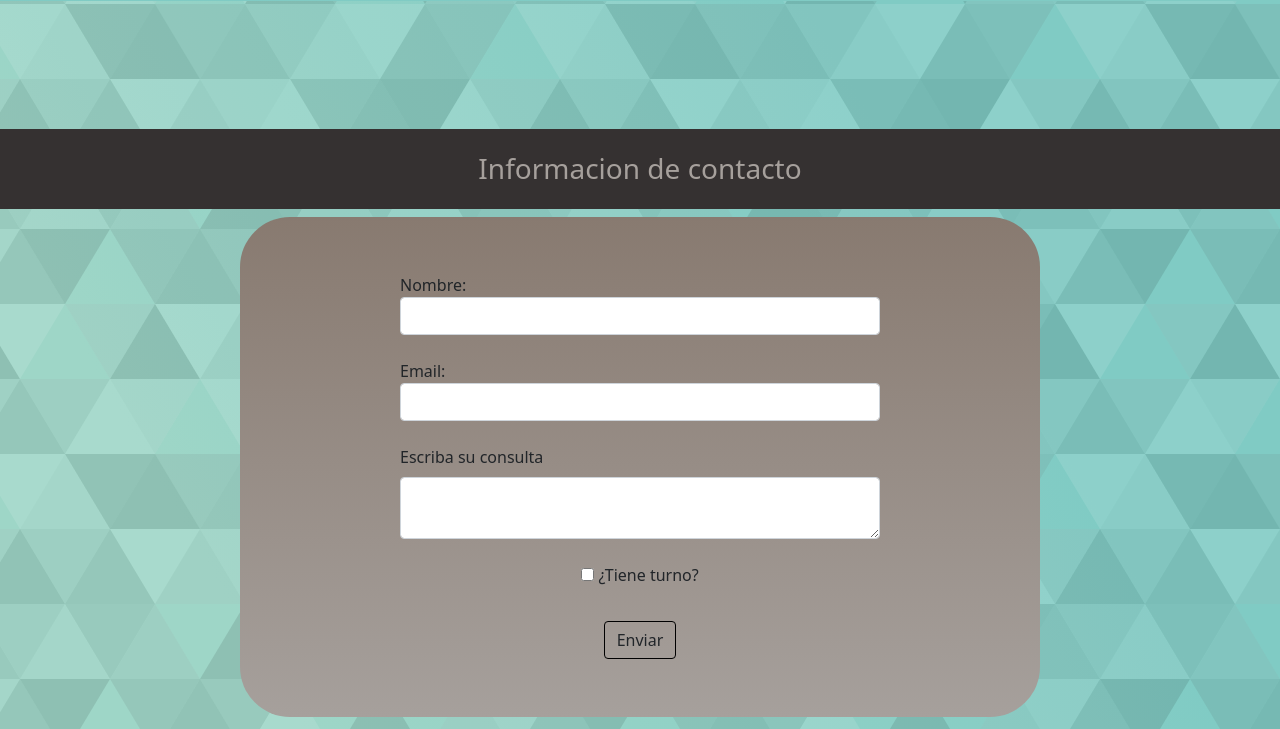
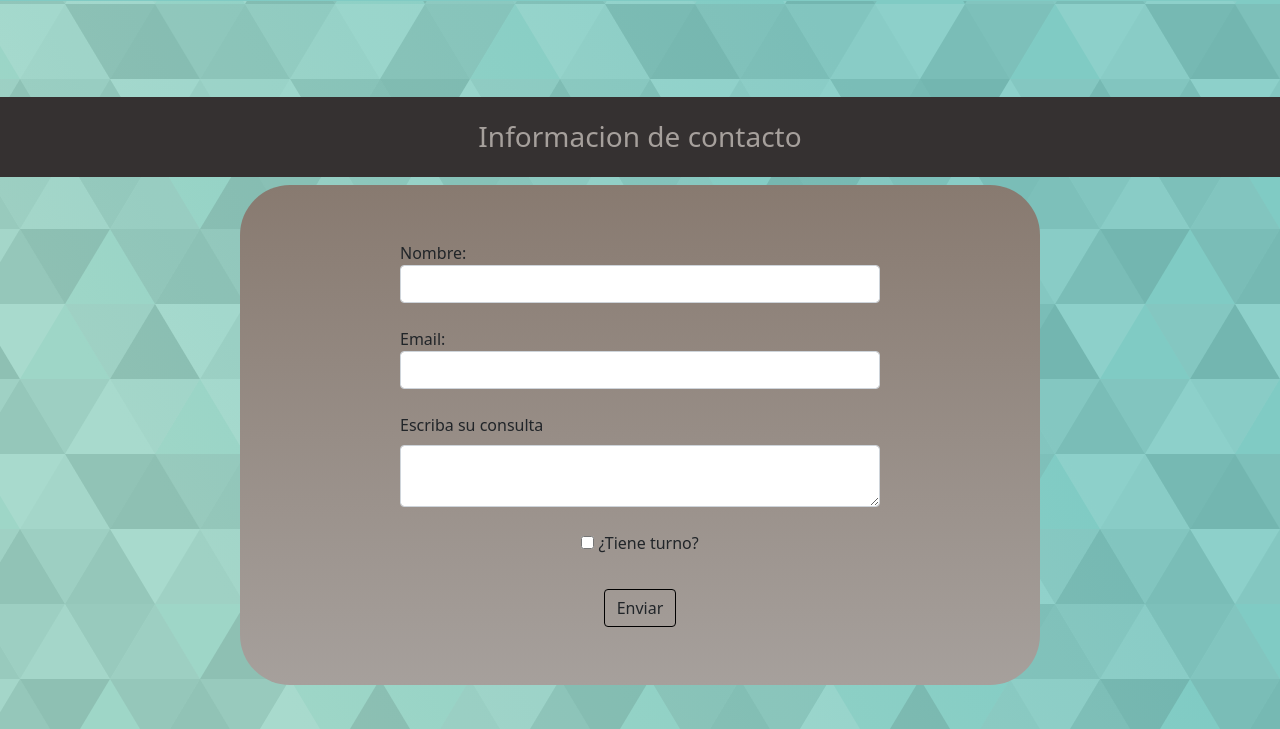
Before and after one commit to FranGFrau/Proyecto-Web, a website: page contacto.html in a window 1280 px wide. Shown: the part 71-800 px from the top of the page. Drawn offline with nearby package versions, Linux system fonts and the light colour scheme.

Commit message:
pardding topo y bottom corregido

```diff
--- a/scss/_formulario.scss
+++ b/scss/_formulario.scss
@@ -3,8 +3,8 @@ $margin-cajas-form: 1.5rem;
 
 .main__form {
   .container__form {
-    margin-top: 8rem;
-    margin-bottom: 7.7rem;
+    margin-top: 6rem;
+    margin-bottom: 5rem;
     display: flex;
     flex-direction: column;
     justify-content: center;
```
Also changed, not shown: css/styles.css.
